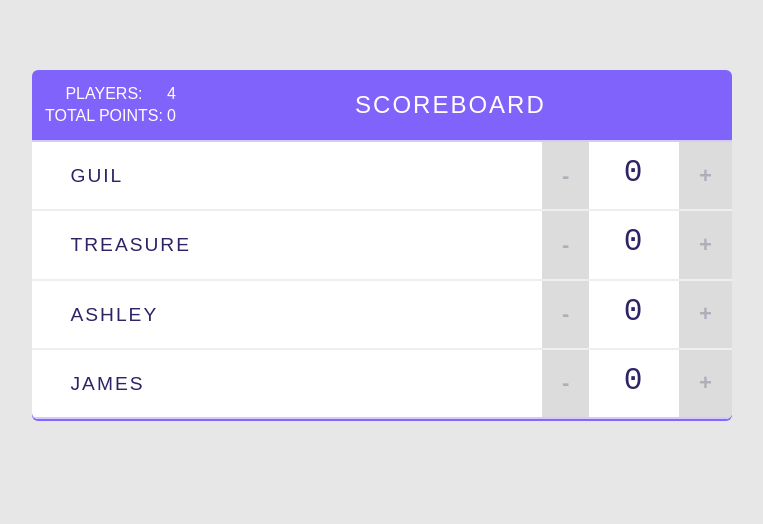
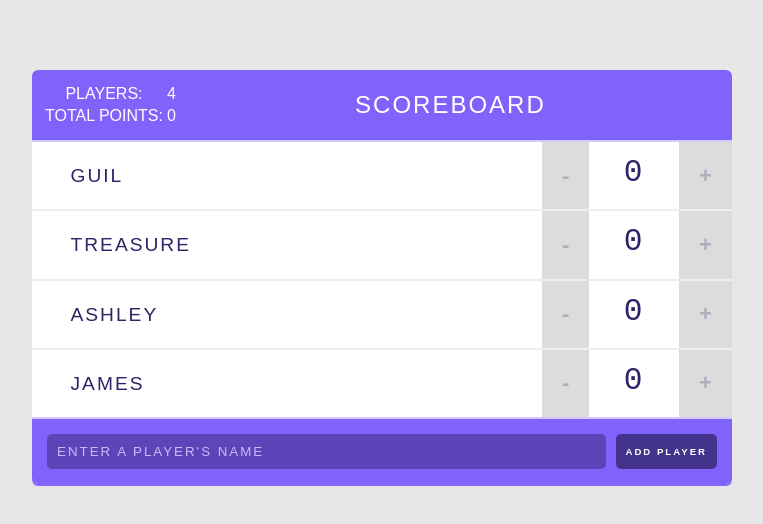
Before and after one commit to janellephalon/scoreboard-react-components, a React (Create React App) app: page / in a window 1280 px wide. Shown: the top 524 px of the page, without its empty margins (258-1021 px from the left). Built offline with nearby package versions, Linux system fonts and the light colour scheme.

Commit message:
add new player to list

```diff
--- /dev/null
+++ b/src/components/AddPlayerForm.js
@@ -0,0 +1,29 @@
+import React, { useState } from 'react';
+
+const AddPlayerForm = (props) => {
+  const [value, setValue] = useState("");
+
+  const handleSubmit = (event) => {
+    event.preventDefault();
+    props.addPlayer(value);
+    setValue("");
+  }
+
+  return(
+    <form onSubmit = {(event) => handleSubmit(event)}>
+      { console.log(value) }
+      <input
+        type = "text"
+        value={value}
+        placeholder="Enter a player's name"
+        onChange={(event) => setValue(event.target.value)}
+      />
+      <input
+        type="submit"
+        value="Add Player"
+      />
+    </form>
+  );
+}
+
+export default AddPlayerForm;
--- a/src/components/App.js
+++ b/src/components/App.js
@@ -1,9 +1,12 @@
-import React from "react";
+import React, { useState } from "react";
+
+// Components
 import Header from './Header';
 import Player from './Player';
+import AddPlayerForm from "./AddPlayerForm";
 
 const App = () => {
-  const [players, setPlayers] = React.useState([
+  const [players, setPlayers] = useState([
     {
       name: "Guil",
       score: 0,
@@ -26,6 +29,8 @@
     }
   ]);
 
+  const [nextPlayerId, setNextPlayerId] = useState(5);
+
   const handleRemovePlayer = (id) => {
     setPlayers(prevPlayers => prevPlayers.filter(p => p.id !== id));
   }
@@ -41,6 +46,19 @@
       }
       return player;
     }));
+  }
+
+  const handleAddPlayer = (name) => {
+    setPlayers(prevPlayers => [
+      ...prevPlayers,
+      {
+        name,
+        score: 0,
+        id: nextPlayerId
+
+      }
+    ]);
+    setNextPlayerId(prevId => prevId +1 )
   }
 
   return (
@@ -61,6 +79,7 @@
           changeScore={handleScoreChange}
         />
       )}
+      <AddPlayerForm addPlayer={handleAddPlayer}/>
     </div>
   );
 
```
